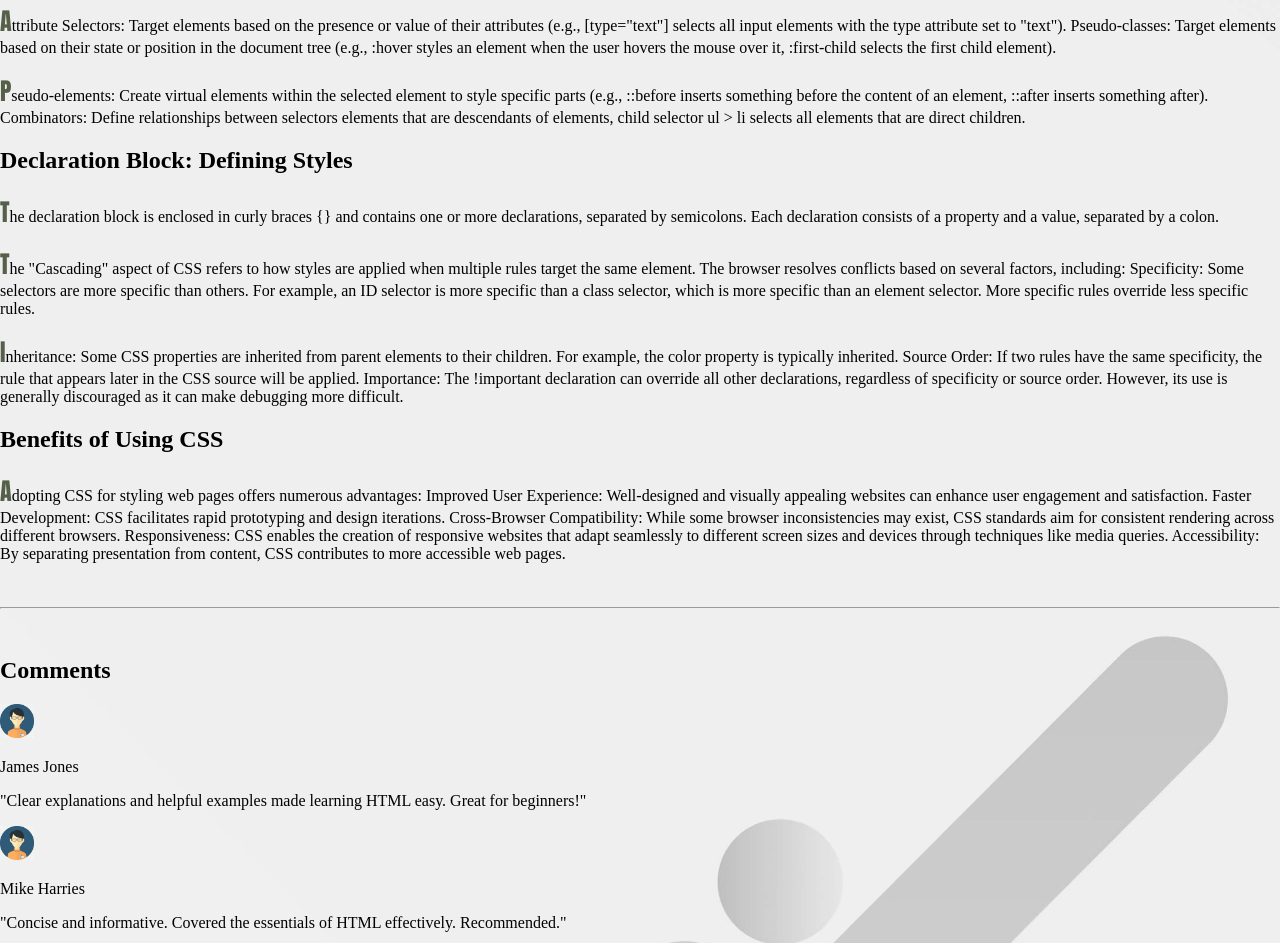
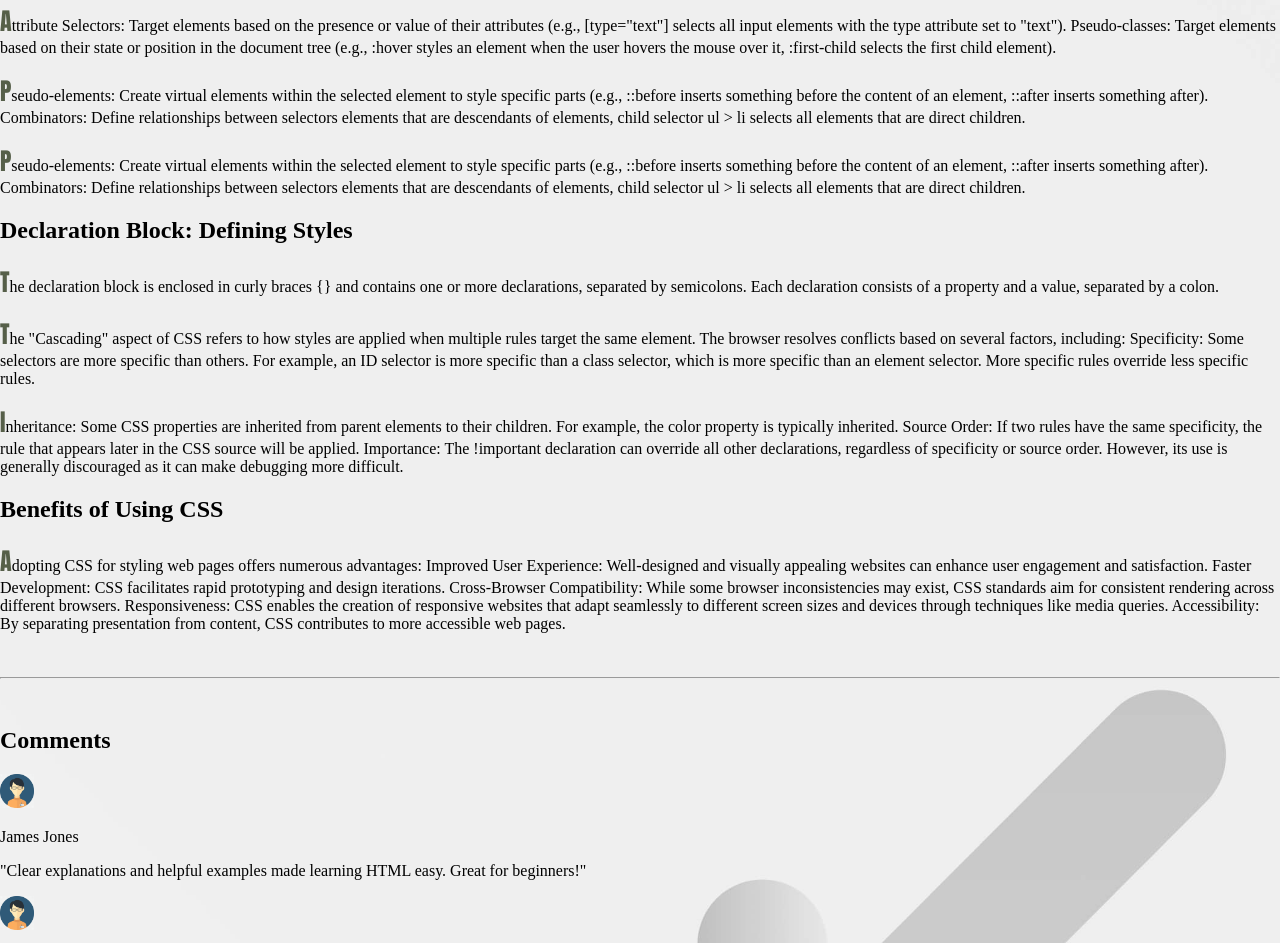
Before and after one commit to Paradisco96/html-css-practice, a plain HTML site: page pages/articles/cascading_style.html in a window 1280 px wide. Shown: the part 865-1808 px from the top of the page. Drawn offline with Linux system fonts and the light colour scheme.

Commit message:
Обновлена страница статьи

```diff
--- a/pages/articles/cascading_style.html
+++ b/pages/articles/cascading_style.html
@@ -82,6 +82,12 @@
           Combinators: Define relationships between selectors
           elements that are descendants of elements, child selector ul > li selects all elements that are direct
           children.</p>
+        <p>
+          Pseudo-elements: Create virtual elements within the selected element to style specific parts (e.g., ::before
+          inserts something before the content of an element, ::after inserts something after).
+          Combinators: Define relationships between selectors
+          elements that are descendants of elements, child selector ul > li selects all elements that are direct
+          children.</p>
 
         <h2>Declaration Block: Defining Styles</h2>
         <p>
```
